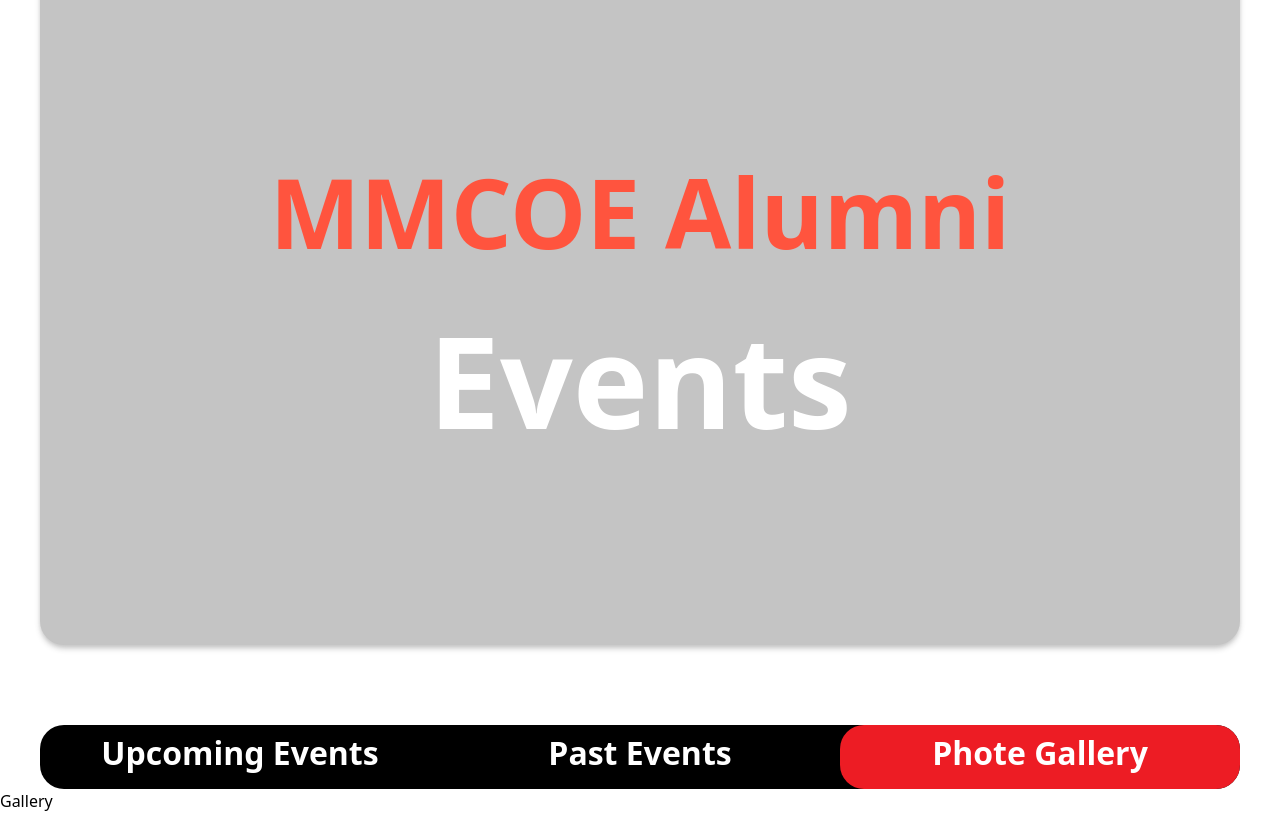
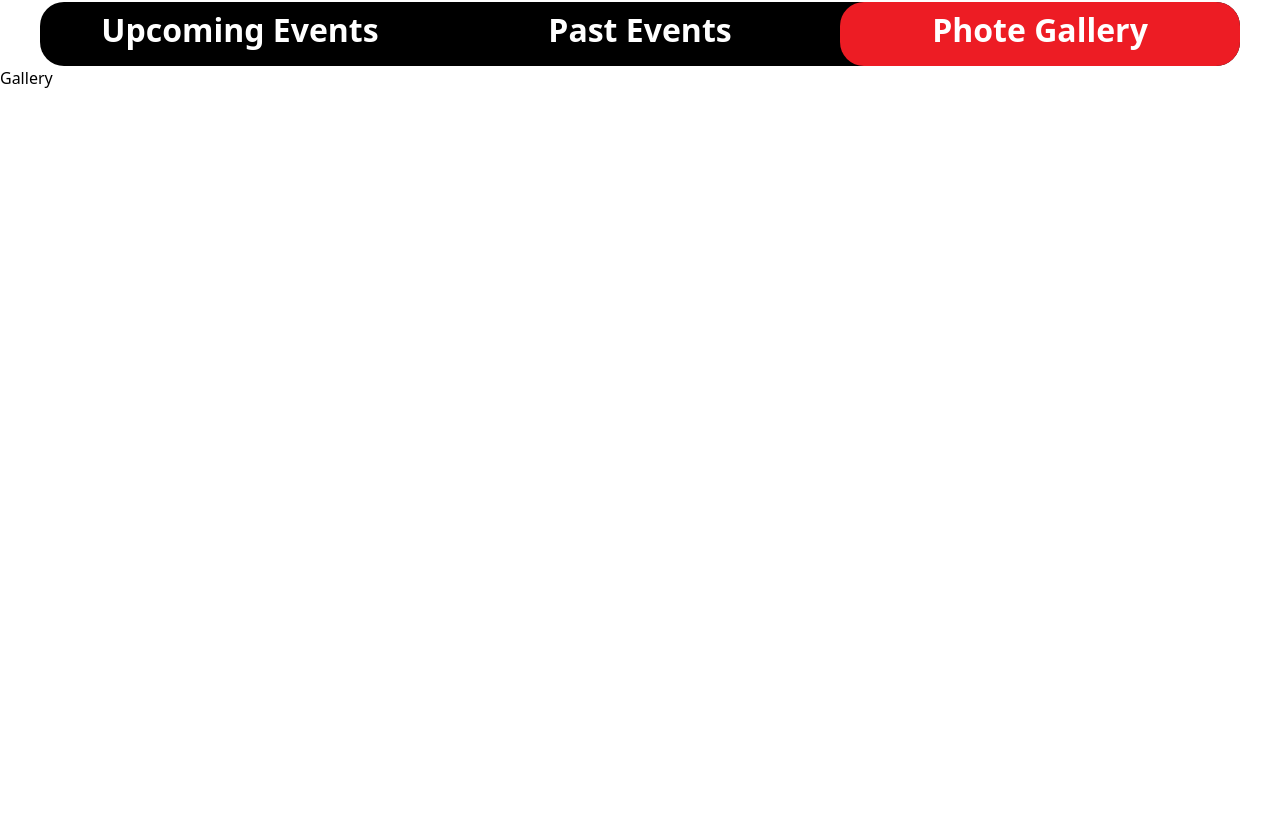
Before and after one commit to NotShrirang/M2ConneX-frontend, a React (Vite) app: page /events/gallery in a window 1280 px wide. Shown: the part 336-1149 px from the top of the page. After the commit the page ends 800 px from the top, so only its background shows below. Built offline with nearby package versions, Linux system fonts and the light colour scheme.

Commit message:
update imports

```diff
--- a/src/components/events_hero.jsx
+++ /dev/null
@@ -1,10 +0,0 @@
-export default function Events_Hero() {
-    return (
-        <>
-            <div className="flex flex-col justify-center w-[75rem] h-[42.188rem] bg-gray mx-auto shadow-md shadow-gray mt-[3rem] rounded-3xl">
-                <div className="text-[6rem] font-semibold text-red w-fit mx-auto"> MMCOE Alumni</div>
-                <div className="text-[8rem] font-semibold text-white w-fit mx-auto"> Events</div>
-            </div>
-        </>
-    )
-}
--- a/src/components/events_navbar.jsx
+++ /dev/null
@@ -1,13 +0,0 @@
-import { Link } from "react-router-dom";
-
-export default function Events_Navbar({ current = 1 }) {
-    return (
-        <>
-            <div className="flex items-center w-[75rem] h-[4rem] bg-black rounded-3xl mx-auto mt-[5rem] cursor-pointer">
-                <Link to={'/events/upcoming'} className={`w-[25rem] h-[4rem] pt-1 text-center text-[2rem] text-white font-semibold rounded-3xl ${current === 1 ? 'bg-primary' : 'bg - black'}`}>Upcoming Events</Link>
-                <Link to={'/events/past'} className={`w-[25rem] h-[4rem] pt-1 text-center text-[2rem] text-white font-semibold rounded-3xl ${current === 2 ? 'bg-primary' : 'bg - black'}`}> Past Events</Link>
-                <Link to={'/events/gallery'} className={`w-[25rem] h-[4rem] pt-1 text-center text-[2rem] text-white font-semibold rounded-3xl ${current === 3 ? 'bg-primary' : 'bg - black'}`}> Phote Gallery</ Link>
-            </div >
-        </>
-    )
-}
--- a/src/pages/events_gallery.jsx
+++ b/src/pages/events_gallery.jsx
@@ -1,4 +1,4 @@
-import Events_Navbar from "../components/events_navbar";
+import Events_Navbar from "../components/events/events_navbar";
 
 export default function Events_Gallery() {
     return (
--- a/src/pages/events_past.jsx
+++ b/src/pages/events_past.jsx
@@ -1,4 +1,4 @@
-import Events_Navbar from "../components/events_navbar";
+import Events_Navbar from "../components/events/events_navbar";
 export default function Events_Past() {
     return (
         <>
```
